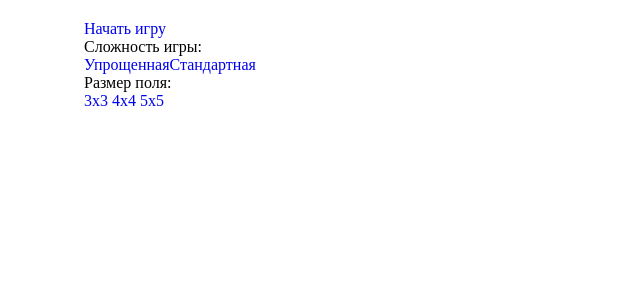
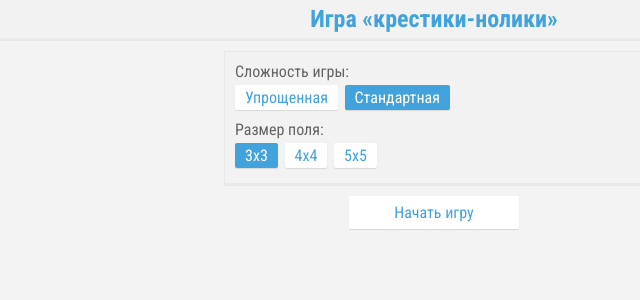
Before and after one commit to maxulyanov/Tic-Tac-Toe, a PHP site: page / in a window 1280 px wide. Shown: the top 300 px of the page, without its empty margins (206-846 px from the left). Run offline with PHP 8.4, Linux system fonts and the light colour scheme.

Commit message:
Version 0.6
Обновлены стили
Анимация появления и скрытия блоков

```diff
--- a/css/style.css
+++ b/css/style.css
@@ -27,21 +27,106 @@ label{
 /*---------------------------
 	   Style
 ---------------------------*/
+body{
+	background: #F3F3F3;
+	overflow-y: scroll;
+	font-family: 'Roboto Condensed', sans-serif;
+}
+body > h1{
+	text-align: center;
+	font-size: 24px;
+	padding: 5px 0;
+	color: #42A2DC;
+	font-weight: bold;
+	background: rgb(239, 239, 239);
+	background: #F2F2F2;
+	border-bottom: 3px solid rgb(233, 233, 233);
+}
 #wrapper-game{
-	width: 700px;
-	margin: 20px auto;
+	width: 420px;
+	margin: 10px auto;
 }
 #field{
 	overflow: hidden;
+	margin: 0 auto 10px;
+	-moz-transform:rotate(-50deg);
+	-webkit-transform:rotate(-50deg);
+	transform:rotate(-10deg);
 }
 #field .cell{
 	width: 80px;
 	height: 80px;
 	cursor: pointer;
-	border: 1px solid rgb(191, 191, 191);
+	text-align: center;
+	background: #FFF;
+	border: 1px solid #F3F3F3;
 	float: left;
 }
 #field .cell.there,
 #field.endgame .cell{
 	cursor: default;
 }
+#field .cell span{
+	font-size: 64px;
+	line-height: 74px;
+}
+#field .cell[data-mark="x"] span{
+	color: #49AE3C;
+}
+#field .cell[data-mark="n"] span{
+	font-size: 74px;
+	font-weight: bold;
+	color: #FF3C17;
+	line-height: 66px;
+}
+h3.whose-move{
+	margin: 0 auto;
+	margin-bottom: 4px;
+	text-align: center;
+	color: #636363;
+}
+#settings{
+	background: #F2F2F2;
+	padding: 10px 10px 15px 10px;
+	margin-bottom: 10px;
+	border: 1px solid rgb(233, 233, 233);
+	border-bottom-width: 3px;
+}
+#settings a,
+.startgame{
+	text-decoration: none;
+	background: #FFF;
+	display: inline-block;
+	padding: 3px 10px;
+	margin-right: 3px;
+	color: #42A2DC;
+	-moz-box-shadow: 0 1px 1px #D8D8D8;
+    -webkit-box-shadow: 0 1px 1px #D8D8D8;
+    box-shadow: 0 1px 1px #D8D8D8;
+    -moz-border-radius: 2px;
+    -webkit-border-radius: 2px;
+    border-radius: 2px
+}
+#settings a.active,
+.startgame:hover{
+	background: #42A2DC;
+	color: #FFF;
+	-moz-transition: 0.3s;
+    -o-transition: 0.3s;
+    -webkit-transition: 0.3s;
+    transition: 0.3s;
+}
+.startgame{
+	width: 150px;
+	text-align: center;
+	margin: 0 auto;
+	padding: 7px 10px;
+	display: block;
+}
+#settings > div > h4{
+	margin-bottom: 4px;
+	color: #636363;
+}
+#settings-difficulty{
+	margin-bottom: 10px;
+}
--- a/index.html
+++ b/index.html
@@ -3,17 +3,21 @@
 <head>
 <meta charset="UTF-8">
 <title>Игра крестики-нолики</title>
+<link href='http://fonts.googleapis.com/css?family=Roboto+Condensed:300italic,400italic,700italic,400,700,300&subset=latin,cyrillic,cyrillic-ext' rel='stylesheet' type='text/css'>
 <link href="css/style.css" type="text/css" rel="stylesheet">
 <script src="js/jquery-1.11.1.min.js" type="text/javascript"></script>
 <script src="js/script.js"></script>
 </head>
 <body>
+	<h1>Игра &laquo;крестики-нолики&raquo;</h1>
     <div id="wrapper-game">
-        <a href="#" class="startgame">Начать игру</a>
         <div id="settings">
 			<div id="settings-difficulty">
 				<h4>Сложность игры:</h4>
-				<p><a href="#" data-difficulty="0">Упрощенная</a><a href="#" data-difficulty="1" class="active">Стандартная</a></p>
+				<p>
+					<a href="#" data-difficulty="0">Упрощенная</a>
+					<a href="#" data-difficulty="1" class="active">Стандартная</a>
+				</p>
 			</div>
 			<div id="settings-field-size">
 				<h4>Размер поля:</h4>
@@ -24,6 +28,7 @@
 				</p>
 			</div>
         </div>
+        <a href="#" class="startgame">Начать игру</a>
     </div>
 </body>
 </html>
--- a/js/script.js
+++ b/js/script.js
@@ -18,8 +18,8 @@
 			arrColum = [];
 
 		// Переменные для быстрого изменения
-		var text_Gamer = 'Ваш ход',
-			text_Ai = 'Думаю...',
+		var text_Gamer = 'Текущий ход: Ваш ход',
+			text_Ai = 'Текущий ход: Думаю...',
 			text_startGame = 'Играть еще раз',
 			speed_AiMove = 600;
 
@@ -31,7 +31,7 @@
 			event.preventDefault();
 
 			$('#field').remove();
-			$(settingsBlock).hide();
+			$(settingsBlock).hide(400);
 			$(this).remove();
 
 			//Получение данных для генерации
@@ -76,12 +76,33 @@
 				countColum++;
 			});
 
-			// Добавление поля и текста в DOM
+			// Добавление поля с игрой и текста в DOM + анимация
+			$(field).css({
+				'position' : 'relative',
+				top: -600
+			});
+
 			$(field).appendTo($('#wrapper-game'));
-			$('<h3 class="whose-move">' + text_Gamer + '</h3>').appendTo($('#wrapper-game'));
 
+			$(field).animate({
+				top: 0
+			}, 600, function(){
+				$(field).css({
+					'-moz-transform' : 'rotate(-0deg)',
+					'-webkit-transform' : 'rotate(-0deg)',
+					'transform' : 'rotate(-0deg)',
+					'-moz-transition' : '0.3s',
+					'-o-transition' : '0.3s',
+					'-webkit-transition' : '0.3s',
+					'transition' : '0.3s'
+				});
+			});
+
+			$('<h3 class="whose-move">' + text_Gamer + '</h3>').prependTo($('#wrapper-game'));
+
+			// Расчет ширины поля в зависимости от настроек
 			var width = $('.cell').width() * fieldSize;
-			$('#field').css('width', width+10);
+			$('#field, .whose-move').css('width', width+10);
 
 		});
 
@@ -91,11 +112,12 @@
 		};
 
 		// Клик игрока по полю
-		$(document).on('click', '.cell', function() {
+		$(document).on('click', '.cell', function(event) {
+			event.preventDefault();
 			if(!$(this).hasClass('there') && !$(field).hasClass('endgame') && init){
 				$(this).addClass('there');
 				$(this).attr('data-mark', 'x');
-				$(this).find('span').text('X');
+				$(this).find('span').text('×');
 
 				init = false;
 				victory('x');
@@ -109,7 +131,8 @@
 		});
 
 		// Переключение активности для кнопок настроек
-		$('#settings-difficulty, #settings-field-size').find('a').on('click', function() {
+		$('#settings-difficulty, #settings-field-size').find('a').on('click', function(event) {
+			event.preventDefault();
 			$(this).parent().parent('div').find('a').removeClass('active');
 			$(this).addClass('active');
 		});
@@ -281,7 +304,7 @@
 			rand = Math.round(rand);
 
 			if(!$(arrElems[rand]).hasClass('there')){
-				$(arrElems[rand]).find('span').text('O');
+				$(arrElems[rand]).find('span').text('○');
 				$(arrElems[rand]).addClass('there');
 				$(arrElems[rand]).attr('data-mark', 'n');
 
@@ -300,7 +323,7 @@
 			if(rand !== 5){
 				$(elem).addClass('there');
 				$(elem).attr('data-mark', 'n');
-				$(elem).find('span').text('O');
+				$(elem).find('span').text('○');
 
 				init = true;
 				init2 = false;
@@ -333,13 +356,13 @@
 		// Сообщение о результах игры
 		function messWin(s) {
 			if(s == 'n'){
-				console.log('победил AI!');
+				$(field).before('Поражение!');
 			}
 			else if(s == 'x'){
-				console.log('победил игрок!');
+				$(field).before('Победа!');
 			}
 			else{
-				console.log('Ничья!');
+				$(field).before('Ничья!');
 			}
 
 			win = true;
@@ -347,7 +370,7 @@
 			$('#field').addClass('endgame');
 			$('.whose-move').remove();
 			$('<a href="#" class="startgame">' + text_startGame + '</a>').appendTo('#wrapper-game');
-			$(settingsBlock).show();
+			$(settingsBlock).show(400);
 			resetData();
 		};
 
```
